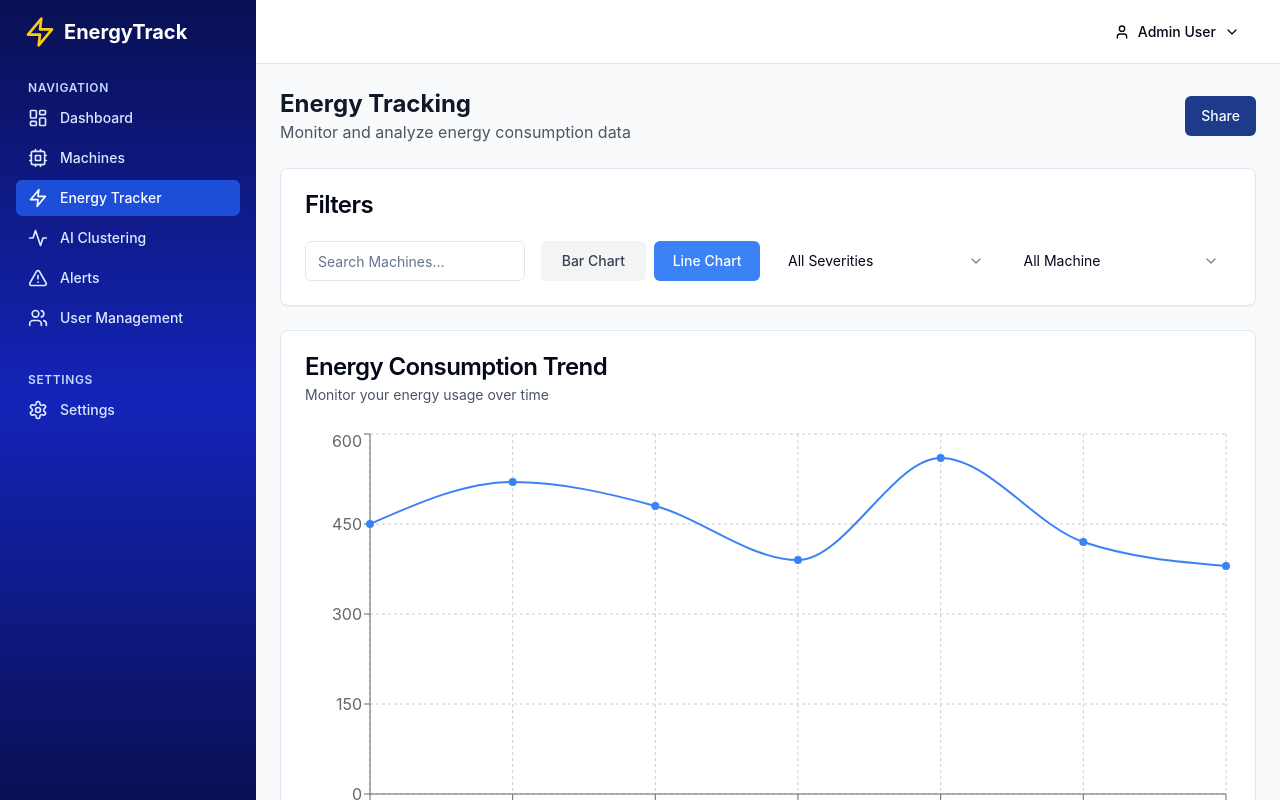
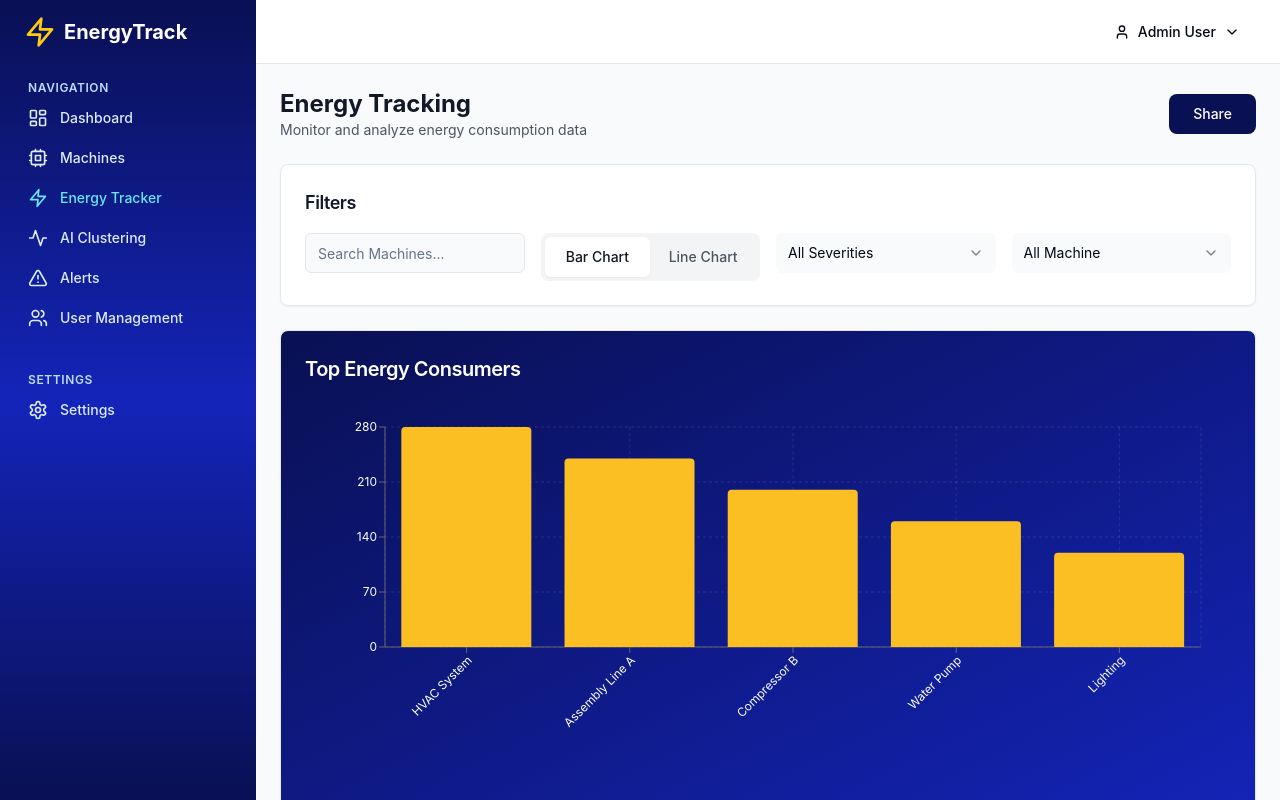
Before and after one commit to Chandures-Priyavindya/ECMS, a React (Vite) app in the folder ECMS/Frontend/: page /energy-tracker in a window 1280 px wide. Built offline with nearby package versions, Linux system fonts and the light colour scheme.

Commit message:
updated the energy tracker

```diff
--- a/ECMS/Frontend/src/components/layout/Sidebar.tsx
+++ b/ECMS/Frontend/src/components/layout/Sidebar.tsx
@@ -38,8 +38,8 @@ export default function Sidebar() {
                 key={item.name}
                 to={item.href}
                 className={cn(
-                  "group flex items-center px-3 py-2 text-sm font-medium rounded-md transition-colors",
-                  isActive ? "bg-blue-700 text-white" : "text-blue-100 hover:text-blue-300",
+                  "group flex items-center px-3 py-2 text-sm font-medium transition-colors",
+                  isActive ? "text-cyan-300" : "text-blue-100 hover:text-cyan-300",
                 )}
               >
                 <item.icon className="mr-3 h-5 w-5" />
@@ -58,8 +58,8 @@ export default function Sidebar() {
                 key={item.name}
                 to={item.href}
                 className={cn(
-                  "group flex items-center px-3 py-2 text-sm font-medium rounded-md transition-colors",
-                  isActive ? "bg-blue-700 text-white" : "text-blue-100 hover:text-blue-300",
+                  "group flex items-center px-3 py-2 text-sm font-medium transition-colors",
+                  isActive ? "text-cyan-300" : "text-blue-100 hover:text-cyan-300",
                 )}
               >
                 <item.icon className="mr-3 h-5 w-5" />
--- a/ECMS/Frontend/src/pages/EnergyTracker.tsx
+++ b/ECMS/Frontend/src/pages/EnergyTracker.tsx
@@ -2,7 +2,7 @@
 
 import { useState } from "react"
 import { Card, CardContent, CardHeader, CardTitle } from "../components/ui/card"
-import { Button } from "../components/ui/Button"
+import { Button } from "../components/ui/button"
 import { Input } from "../components/ui/input"
 import { Select, SelectContent, SelectItem, SelectTrigger, SelectValue } from "../components/ui/select"
 import { LineChart, Line, XAxis, YAxis, CartesianGrid, Tooltip, ResponsiveContainer, BarChart, Bar } from "recharts"
@@ -27,7 +27,7 @@ const topConsumers = [
 ]
 
 export default function EnergyTracker() {
-  const [chartType, setChartType] = useState("line")
+  const [chartType, setChartType] = useState("bar")
   const [severityFilter, setSeverityFilter] = useState("all")
   const [machineFilter, setMachineFilter] = useState("all")
   const [searchTerm, setSearchTerm] = useState("")
@@ -39,15 +39,15 @@ export default function EnergyTracker() {
         <div className="flex justify-between items-center">
           <div>
             <h1 className="text-2xl font-bold text-gray-900">Energy Tracking</h1>
-            <p className="text-gray-600">Monitor and analyze energy consumption data</p>
+            <p className="text-gray-600 text-sm">Monitor and analyze energy consumption data</p>
           </div>
-          <Button className="bg-blue-900 hover:bg-blue-800">Share</Button>
+          <Button className="bg-[#091053] hover:bg-[#1424B9] text-white px-6 py-2 rounded-lg font-medium">Share</Button>
         </div>
 
         {/* Filters */}
-        <Card>
-          <CardHeader>
-            <CardTitle>Filters</CardTitle>
+        <Card className="bg-white shadow-sm">
+          <CardHeader className="pb-4">
+            <CardTitle className="text-lg font-semibold text-gray-900">Filters</CardTitle>
           </CardHeader>
           <CardContent>
             <div className="grid grid-cols-1 md:grid-cols-4 gap-4">
@@ -56,28 +56,35 @@ export default function EnergyTracker() {
                   placeholder="Search Machines..."
                   value={searchTerm}
                   onChange={(e) => setSearchTerm(e.target.value)}
+                  className="bg-gray-50 border-gray-200"
                 />
               </div>
-              <div className="flex space-x-2">
+              <div>
+                <div className="flex bg-gray-100 rounded-lg p-1">
                   <Button
-                  variant={chartType === "bar" ? "default" : "outline"}
+                    variant={chartType === "bar" ? "default" : "ghost"}
                     onClick={() => setChartType("bar")}
-                  className={`flex-1 ${chartType === "bar" ? "bg-blue-500 text-white hover:bg-blue-700" : "bg-gray-100 text-gray-700 hover:bg-gray-200"}`}
+                    className={`flex-1 text-sm font-medium ${
+                      chartType === "bar" ? "bg-white text-gray-900 shadow-sm" : "text-gray-600 hover:text-gray-900"
+                    }`}
                   >
                     Bar Chart
                   </Button>
                   <Button
-                  variant={chartType === "line" ? "default" : "outline"}
+                    variant={chartType === "line" ? "default" : "ghost"}
                     onClick={() => setChartType("line")}
-                  className={`flex-1 ${chartType === "line" ? "bg-blue-500 text-white hover:bg-blue-700" : "bg-gray-100 text-gray-700 hover:bg-gray-200"}`}
+                    className={`flex-1 text-sm font-medium ${
+                      chartType === "line" ? "bg-white text-gray-900 shadow-sm" : "text-gray-600 hover:text-gray-900"
+                    }`}
                   >
                     Line Chart
                   </Button>
                 </div>
+              </div>
               <div>
                 <Select value={severityFilter} onValueChange={setSeverityFilter}>
-                  <SelectTrigger>
-                    <SelectValue placeholder="Alert Severity" />
+                  <SelectTrigger className="bg-gray-50 border-gray-200">
+                    <SelectValue placeholder="All Severities" />
                   </SelectTrigger>
                   <SelectContent>
                     <SelectItem value="all">All Severities</SelectItem>
@@ -89,8 +96,8 @@ export default function EnergyTracker() {
               </div>
               <div>
                 <Select value={machineFilter} onValueChange={setMachineFilter}>
-                  <SelectTrigger>
-                    <SelectValue placeholder="Machine" />
+                  <SelectTrigger className="bg-gray-50 border-gray-200">
+                    <SelectValue placeholder="All Machine" />
                   </SelectTrigger>
                   <SelectContent>
                     <SelectItem value="all">All Machine</SelectItem>
@@ -104,52 +111,16 @@ export default function EnergyTracker() {
           </CardContent>
         </Card>
 
-        {/* Energy Consumption Trend */}
-        <Card>
+        {/* Chart Section */}
+        {chartType === "bar" ? (
+          /* Top Energy Consumers Bar Chart */
+          <Card className="bg-gradient-to-br from-[#091053] to-[#1424B9] text-white">
             <CardHeader>
-            <CardTitle>Energy Consumption Trend</CardTitle>
-            <p className="text-sm text-gray-600">Monitor your energy usage over time</p>
+              <CardTitle className="text-white text-xl font-semibold">Top Energy Consumers</CardTitle>
             </CardHeader>
             <CardContent>
               <ResponsiveContainer width="100%" height={400}>
-              {chartType === "line" ? (
-                <LineChart data={energyData}>
-                  <CartesianGrid strokeDasharray="3 3" />
-                  <XAxis dataKey="day" />
-                  <YAxis />
-                  <Tooltip />
-                  <Line
-                    type="monotone"
-                    dataKey="consumption"
-                    stroke="#3b82f6"
-                    strokeWidth={2}
-                    dot={{ fill: "#3b82f6" }}
-                  />
-                </LineChart>
-              ) : (
-                <BarChart data={energyData}>
-                  <CartesianGrid strokeDasharray="3 3" />
-                  <XAxis dataKey="day" />
-                  <YAxis />
-                  <Tooltip />
-                  <Bar dataKey="consumption" fill="#3b82f6" />
-                </BarChart>
-              )}
-            </ResponsiveContainer>
-          </CardContent>
-        </Card>
-
-        {/* Top Energy Consumers and Insights */}
-        <div className="grid grid-cols-1 lg:grid-cols-2 gap-6">
-          {/* Top Energy Consumers */}
-          {chartType === "bar" && (
-            <Card className="bg-blue-900 text-white">
-              <CardHeader>
-                <CardTitle className="text-white">Top Energy Consumers</CardTitle>
-              </CardHeader>
-              <CardContent>
-                <ResponsiveContainer width="100%" height={300}>
-                  <BarChart data={topConsumers}>
+                <BarChart data={topConsumers} margin={{ top: 20, right: 30, left: 20, bottom: 80 }}>
                   <CartesianGrid strokeDasharray="3 3" stroke="rgba(255,255,255,0.1)" />
                   <XAxis
                     dataKey="name"
@@ -157,8 +128,9 @@ export default function EnergyTracker() {
                     angle={-45}
                     textAnchor="end"
                     height={80}
+                    interval={0}
                   />
-                    <YAxis tick={{ fill: "white" }} />
+                  <YAxis tick={{ fill: "white", fontSize: 12 }} />
                   <Tooltip
                     contentStyle={{
                       backgroundColor: "rgba(0,0,0,0.8)",
@@ -167,45 +139,86 @@ export default function EnergyTracker() {
                       color: "white",
                     }}
                   />
-                    <Bar dataKey="consumption" fill="#fbbf24" />
+                  <Bar dataKey="consumption" fill="#fbbf24" radius={[4, 4, 0, 0]} />
                 </BarChart>
+              </ResponsiveContainer>
+            </CardContent>
+          </Card>
+        ) : (
+          /* Energy Consumption Trend Line Chart */
+          <Card className="bg-white shadow-sm">
+            <CardHeader>
+              <CardTitle className="text-xl font-semibold text-gray-900">Energy Consumption Trend</CardTitle>
+              <p className="text-sm text-gray-600">Monitor your energy usage over time</p>
+            </CardHeader>
+            <CardContent>
+              <ResponsiveContainer width="100%" height={400}>
+                <LineChart data={energyData} margin={{ top: 20, right: 30, left: 20, bottom: 20 }}>
+                  <CartesianGrid strokeDasharray="3 3" stroke="#e5e7eb" />
+                  <XAxis
+                    dataKey="day"
+                    tick={{ fill: "#6b7280", fontSize: 12 }}
+                    axisLine={{ stroke: "#e5e7eb" }}
+                    tickLine={{ stroke: "#e5e7eb" }}
+                  />
+                  <YAxis
+                    tick={{ fill: "#6b7280", fontSize: 12 }}
+                    axisLine={{ stroke: "#e5e7eb" }}
+                    tickLine={{ stroke: "#e5e7eb" }}
+                  />
+                  <Tooltip
+                    contentStyle={{
+                      backgroundColor: "white",
+                      border: "1px solid #e5e7eb",
+                      borderRadius: "8px",
+                      boxShadow: "0 4px 6px -1px rgba(0, 0, 0, 0.1)",
+                    }}
+                  />
+                  <Line
+                    type="monotone"
+                    dataKey="consumption"
+                    stroke="#06b6d4"
+                    strokeWidth={3}
+                    dot={{ fill: "#06b6d4", strokeWidth: 2, r: 4 }}
+                    activeDot={{ r: 6, fill: "#06b6d4" }}
+                  />
+                </LineChart>
               </ResponsiveContainer>
             </CardContent>
           </Card>
         )}
 
         {/* Energy Consumption Insights */}
-          <Card>
+        <Card className="bg-white shadow-sm">
           <CardHeader>
-              <CardTitle>Energy Consumption Insights</CardTitle>
+            <CardTitle className="text-xl font-semibold text-gray-900">Energy Consumption Insights</CardTitle>
           </CardHeader>
           <CardContent>
-              <div className="grid grid-cols-2 gap-4">
-                <div className="text-center p-4 bg-blue-50 rounded-lg">
+            <div className="grid grid-cols-2 md:grid-cols-4 gap-4">
+              <div className="text-center p-6 bg-blue-50 rounded-lg border border-blue-100">
+                <div className="text-sm text-gray-600 mb-1">Total Energy Consumption (MTD)</div>
                 <div className="text-2xl font-bold text-blue-600">3,428 kWh</div>
-                  <div className="text-sm text-gray-600">Total Energy Consumption (MTD)</div>
                 <div className="text-xs text-gray-500">+4% from last month</div>
               </div>
-                <div className="text-center p-4 bg-red-50 rounded-lg">
+              <div className="text-center p-6 bg-red-50 rounded-lg border border-red-100">
+                <div className="text-sm text-gray-600 mb-1">Highest Consumer</div>
                 <div className="text-2xl font-bold text-red-500">CNC Machine</div>
-                  <div className="text-sm text-gray-600">Highest Consumer</div>
                 <div className="text-xs text-gray-500">+6% from last week</div>
               </div>
-                <div className="text-center p-4 bg-green-50 rounded-lg">
+              <div className="text-center p-6 bg-green-50 rounded-lg border border-green-100">
+                <div className="text-sm text-gray-600 mb-1">Energy Efficiency</div>
                 <div className="text-2xl font-bold text-green-600">87%</div>
-                  <div className="text-sm text-gray-600">Energy Efficiency</div>
                 <div className="text-xs text-gray-500">+2% from last month</div>
               </div>
-                <div className="text-center p-4 bg-red-50 rounded-lg">
+              <div className="text-center p-6 bg-red-50 rounded-lg border border-red-100">
+                <div className="text-sm text-gray-600 mb-1">Active Alerts</div>
                 <div className="text-2xl font-bold text-red-500">3</div>
-                  <div className="text-sm text-gray-600">Active Alerts</div>
                 <div className="text-xs text-gray-500">2 high priority</div>
               </div>
             </div>
           </CardContent>
         </Card>
       </div>
-      </div>
     </MainLayout>
   )
 }
```
Also changed, not shown: 1 other file (tests, documents, lock files or other folders). Lines whose indentation alone changed are shown as unchanged.
